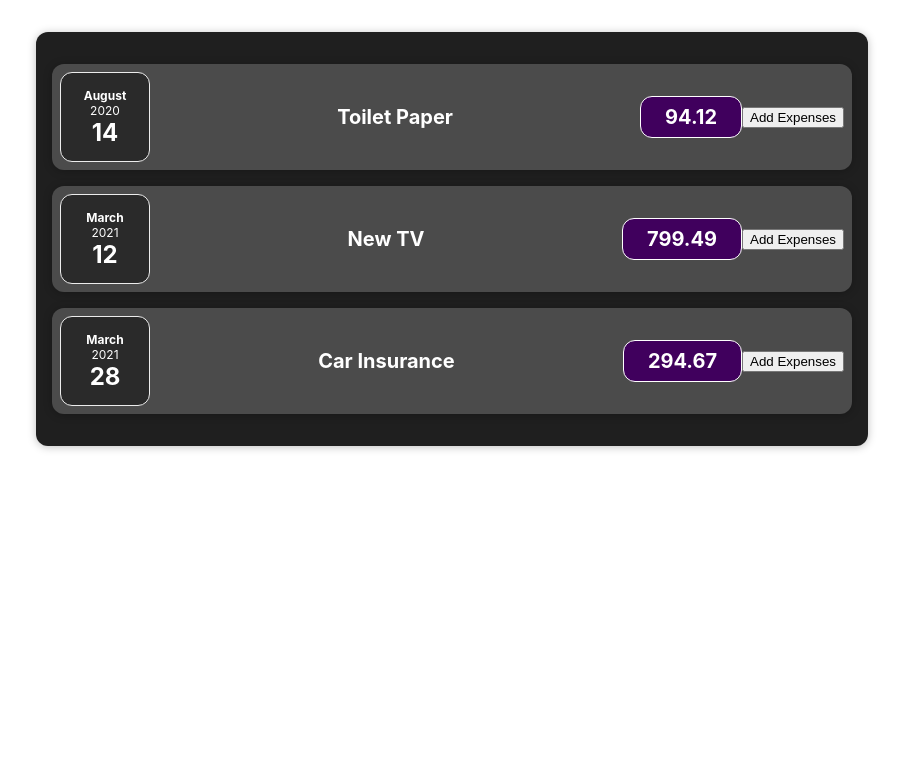
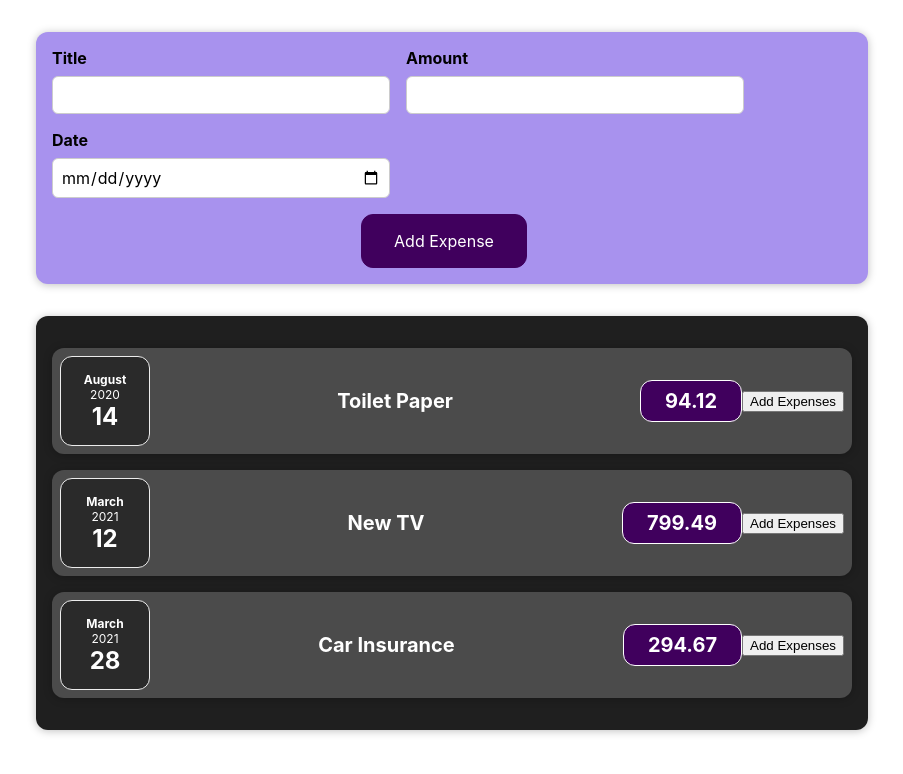
Before and after one commit to sksandhya/react-master, a React (Create React App) app in the folder react-complete-guide/: page / in a window 1280 px wide. Shown: the top 774 px of the page, without its empty margins (188-1091 px from the left). Built offline with nearby package versions, Linux system fonts and the light colour scheme.

Commit message:
Adding new user input form

```diff
--- a/react-complete-guide/src/App.js
+++ b/react-complete-guide/src/App.js
@@ -1,10 +1,12 @@
 import "./App.css";
 import Expenses from "./components/Expenses/Expenses";
+import NewExpense from "./components/NewExpense/NewExpense";
 
 function App() {
 
   return (
     <div className="App">
+      <NewExpense/>
       <Expenses></Expenses>
     </div>
   );
--- /dev/null
+++ b/react-complete-guide/src/components/NewExpense/ExpenseForm.css
@@ -0,0 +1,26 @@
+.new-expense__controls {
+  display: flex;
+  flex-wrap: wrap;
+  gap: 1rem;
+  margin-bottom: 1rem;
+  text-align: left;
+}
+
+.new-expense__control label {
+  font-weight: bold;
+  margin-bottom: 0.5rem;
+  display: block;
+}
+
+.new-expense__control input {
+  font: inherit;
+  padding: 0.5rem;
+  border-radius: 6px;
+  border: 1px solid #ccc;
+  width: 20rem;
+  max-width: 100%;
+}
+
+.new-expense__actions {
+  text-align: right;
+}
--- /dev/null
+++ b/react-complete-guide/src/components/NewExpense/ExpenseForm.js
@@ -0,0 +1,26 @@
+import React from "react";
+import "./ExpenseForm.css";
+
+const ExpenseForm = () => {
+  return <form>
+      <div className="new-expense__controls">
+          <div className="new-expense__control">
+                <label>Title</label>
+                <input type="text"/>
+          </div>
+          <div className="new-expense__control">
+                <label>Amount</label>
+                <input type="number" min="0.01" step="0.01"/>
+          </div>
+          <div className="new-expense__control">
+                <label>Date</label>
+                <input type="date" min="2019-28-03" max="2022-12-31"/>
+          </div>
+      </div>
+      <div className="ew-expense__actions">
+          <button type="submit">Add Expense</button>
+
+      </div>
+  </form>;
+};
+export default ExpenseForm;
--- /dev/null
+++ b/react-complete-guide/src/components/NewExpense/NewExpense.css
@@ -0,0 +1,38 @@
+.new-expense {
+    background-color: #a892ee;
+    padding: 1rem;
+    margin: 2rem auto;
+    width: 50rem;
+    max-width: 95%;
+    border-radius: 12px;
+    text-align: center;
+    box-shadow: 0 1px 8px rgba(0, 0, 0, 0.25);
+  }
+
+  .new-expense button {
+    font: inherit;
+    cursor: pointer;
+    padding: 1rem 2rem;
+    border: 1px solid #40005d;
+    background-color: #40005d;
+    color: white;
+    border-radius: 12px;
+    margin-right: 1rem;
+  }
+
+  .new-expense button:hover,
+  .new-expense button:active {
+    background-color: #510674;
+    border-color: #510674;
+  }
+
+  .new-expense button.alternative {
+    color: #220131;
+    border-color: transparent;
+    background-color: transparent;
+  }
+
+  .new-expense button.alternative:hover,
+  .new-expense button.alternative:active {
+    background-color: #ddb3f8;
+  }
--- /dev/null
+++ b/react-complete-guide/src/components/NewExpense/NewExpense.js
@@ -0,0 +1,13 @@
+import React from "react";
+import "./NewExpense.css";
+import ExpenseForm from "./ExpenseForm";
+
+const NewExpense = () => {
+  return (
+    <div className="new-expense">
+      <ExpenseForm/>
+    </div>
+  );
+};
+
+export default NewExpense;
```
